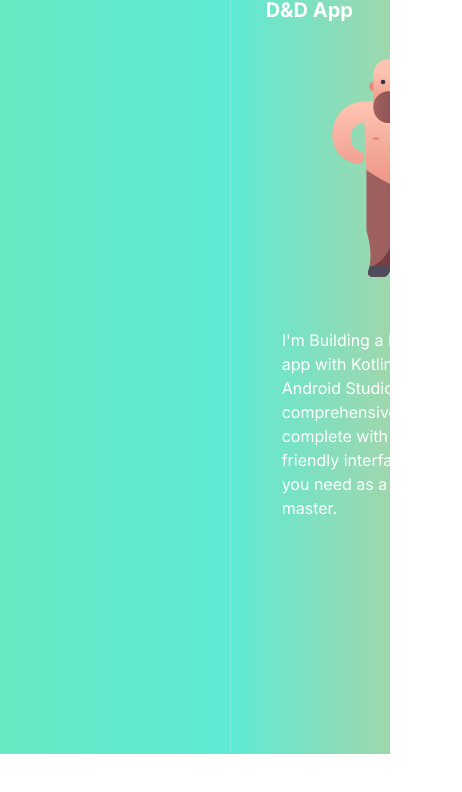
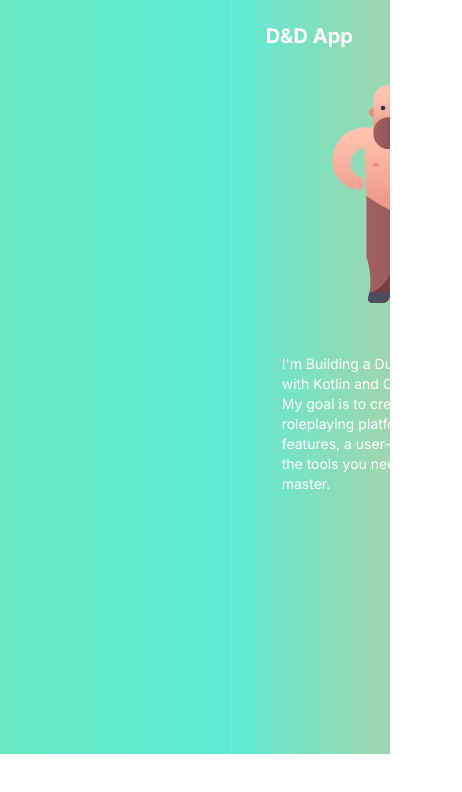
Before and after one commit to Nicktvdd/new-portfolio, a Next.js app: page /projects in a window 390 px wide. Shown: the part 934-1726 px from the top of the page, 462 px wide, since content can reach past the window. Built offline with nearby package versions, Linux system fonts and the light colour scheme.

Commit message:
Project page responsive on mobile

```diff
--- a/src/app/projects/page.jsx
+++ b/src/app/projects/page.jsx
@@ -17,7 +17,7 @@ const items = [
     id: 2,
     color: "from-orange-300 to-pink-300",
     title: "TechTec Website",
-    desc: "Created a website for a fast growing company called TechTec, a company that specializes in educating people in the field of HVAC. The website is responsible for most of the contact with the applicants for the courses. It has resulted in a substantial growth in interest. The website is build with Wordpress, PHP and Elementor.",
+    desc: "A website for a fast growing company called TechTec, a company that specializes in educating people in the field of HVAC. The website is responsible for most of the contact with the applicants for the courses. It has resulted in a substantial growth in interest. The website is build with Wordpress, PHP and Elementor.",
     img: "/techtec.png",
     link: "https://techtec.nl/",
   },
@@ -93,7 +93,7 @@ const PortfolioPage = () => {
                   <div className="relative w-80 h-56 md:w-96 md:h-64 lg:w-[500px] lg:h-[350px] xl:w-[600px] xl:h-[420px] p-4">
                     <Image src={item.img} alt="" fill />
                   </div>
-                  <p className="w-80 md:w96 lg:w-[500px] lg:text-lg xl:w-[600px] p-4">
+                  <p className="w-80 text-sm md:w96 md:text-md lg:w-[500px] lg:text-lg xl:w-[600px] p-4">
                     {item.desc}
                   </p>
                   <Link href={item.link} className="flex justify-end p-4">
@@ -105,8 +105,8 @@ const PortfolioPage = () => {
           </motion.div>
         </div>
       </div>
-      <div className="w-screen h-screen flex flex-col gap-16 items-center justify-center text-center">
-        <h1 className="text-8xl">Let's collaborate!</h1>
+      <div className="w-screen h-screen flex flex-col gap-4 md:gap-16 items-center justify-center text-center">
+        <h1 className="text-4xl md:text-8xl">Let's collaborate!</h1>
         <div className="relative">
           <motion.svg
             animate={{ rotate: 360 }}
```
